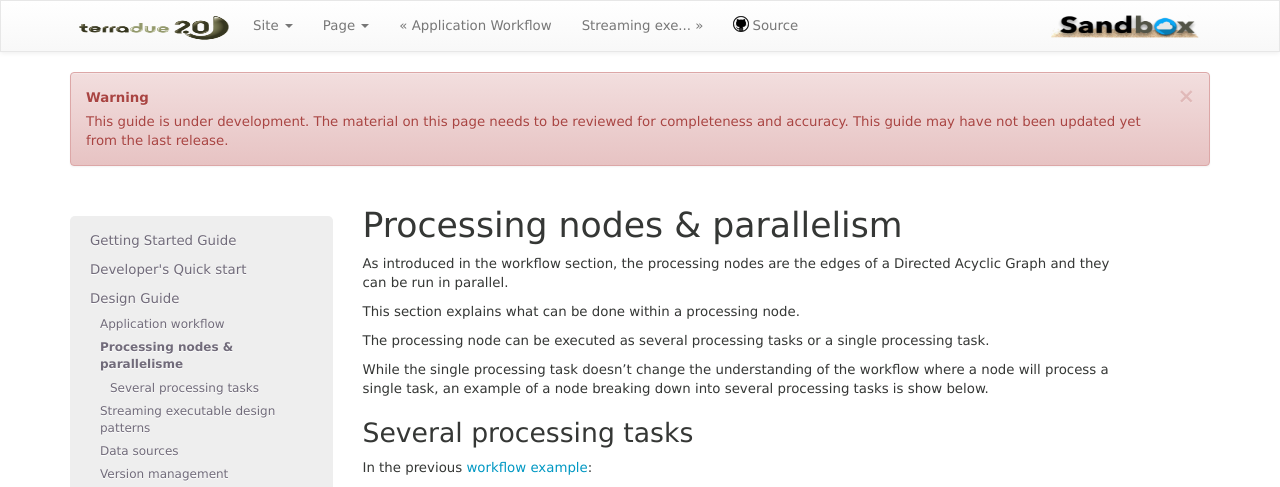
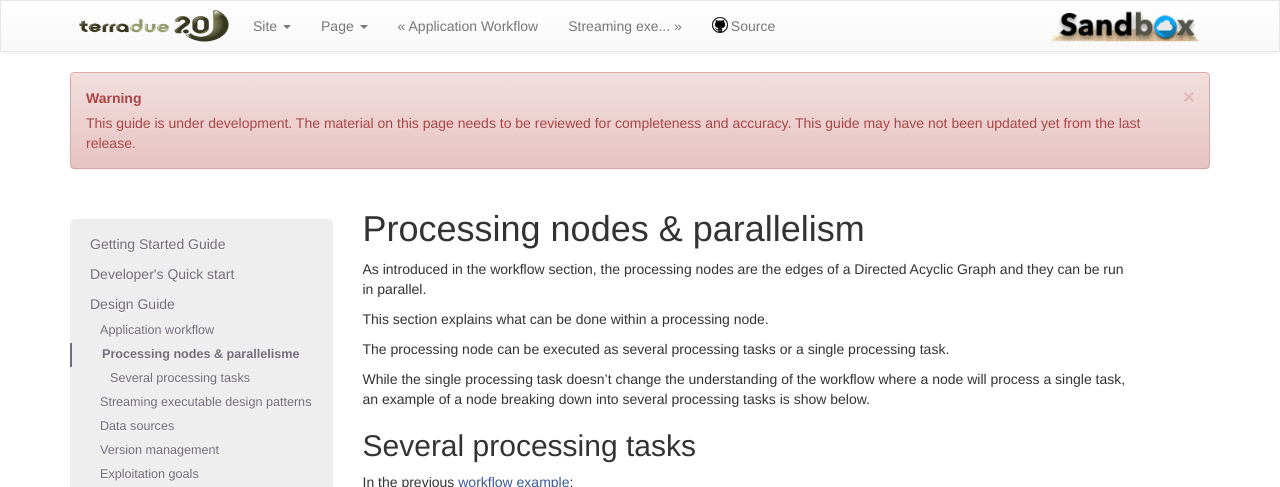
Before and after one commit to Terradue/doc-developer-sandbox, a Sphinx documentation site: the page built from source/design/nodes.rst, in a window 1280 px wide. Shown: the top 487 px of the page. Built offline with Sphinx 7.4.7, drawn with Linux system fonts in a browser that asks for light colours; pages that are not in the unit, such as notebooks, are missing from menus; grey boxes are pictures that could not be loaded.

Commit message:
Update terradue.css

```diff
--- a/source/_static/terradue.css
+++ b/source/_static/terradue.css
@@ -234,7 +234,7 @@ a.headerlink {
 	margin-left: 4px;
 }
 
-
+/*
 body {
     font-family: Verdana, Geneva, sans-serif;
     font-size: 10pt;
@@ -297,9 +297,9 @@ h3 {
 h4 {
     font-size: 14pt;
 }
-
+*/
 /* Center Images */
-
+/*
 .section > p > img:only-child {
     display: block;
     margin-left: auto;
@@ -352,7 +352,12 @@ code {
     color: blue;
     background-color: red;
 }
+*/
 
+ul.current a.current {
+    font-weight: bold;
+    border-left: 2px solid;
+}
 
 .admonition-congrats {
 	background-image: -webkit-linear-gradient(top,#dff0d8 0,#c8e5bc 100%);
```
